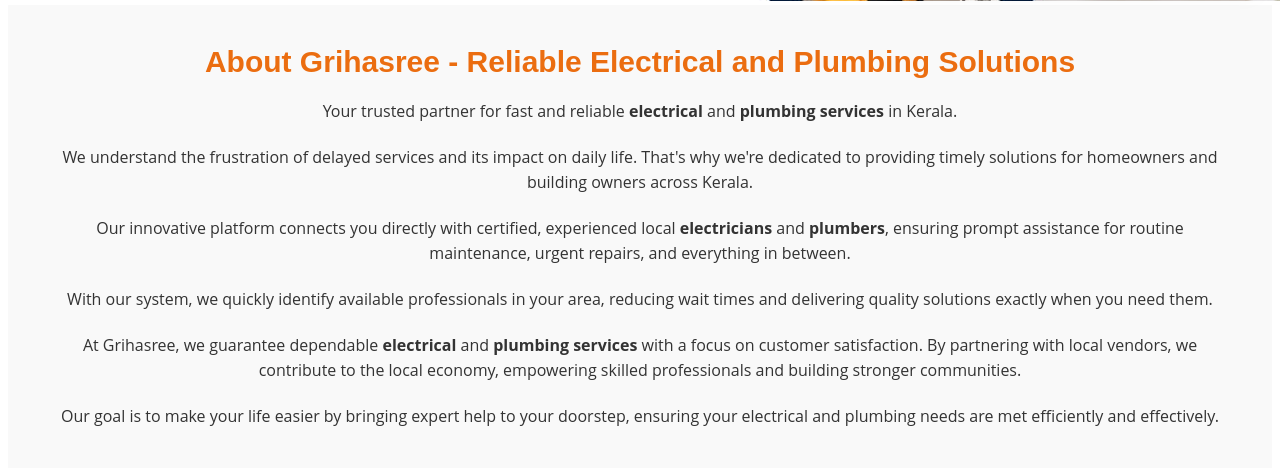
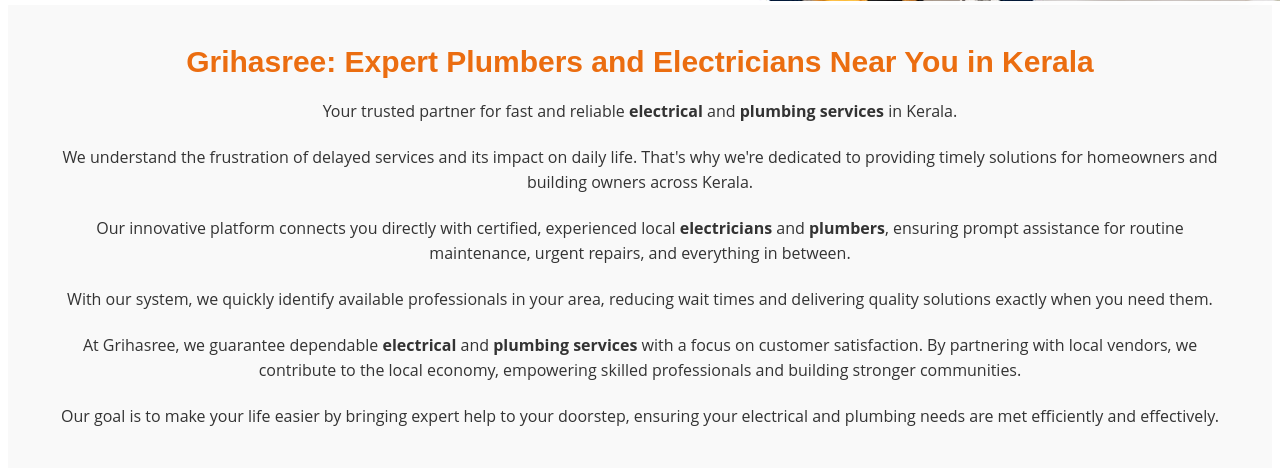
Before and after one commit to dilrajkadavithara/Grihasree2, a Django app: page / in a window 1280 px wide. Shown: the part 607-1075 px from the top of the page. Run offline with Django 5.2, Linux system fonts and the light colour scheme; data that the repository does not hold is empty.

Commit message:
about us header

```diff
--- a/gsapp/templates/gsapp/home.html
+++ b/gsapp/templates/gsapp/home.html
@@ -92,7 +92,7 @@
     {% comment %} Third Section.......................... {% endcomment %}
     <div id="about-us-section" class="about-us-section">
         <div class="container">
-          <h1 class="section-title">About Grihasree - Reliable Electrical and Plumbing Solutions</h1>
+          <h1 class="section-title">Grihasree: Expert Plumbers and Electricians Near You in Kerala</h1>
           <p class="section-description">Your trusted partner for fast and reliable <strong>electrical</strong> and <strong>plumbing services</strong> in Kerala.</p>
           <p class="section-description">We understand the frustration of delayed services and its impact on daily life. That's why we're dedicated to providing timely solutions for homeowners and building owners across Kerala.</p>
           <p class="section-description">Our innovative platform connects you directly with certified, experienced local <strong>electricians</strong> and <strong>plumbers</strong>, ensuring prompt assistance for routine maintenance, urgent repairs, and everything in between.</p>
```
Also changed, not shown: gsapp/static/src/images/grihasree_logo-Dilraj-PC.jpg (deleted), gsapp/static/src/images/plumbers_and_electricians_kerala-Dilraj-PC.jpg (deleted), gsapp/static/src/images/plumbing_solutions_kerala-Dilraj-PC.jpg (deleted).
